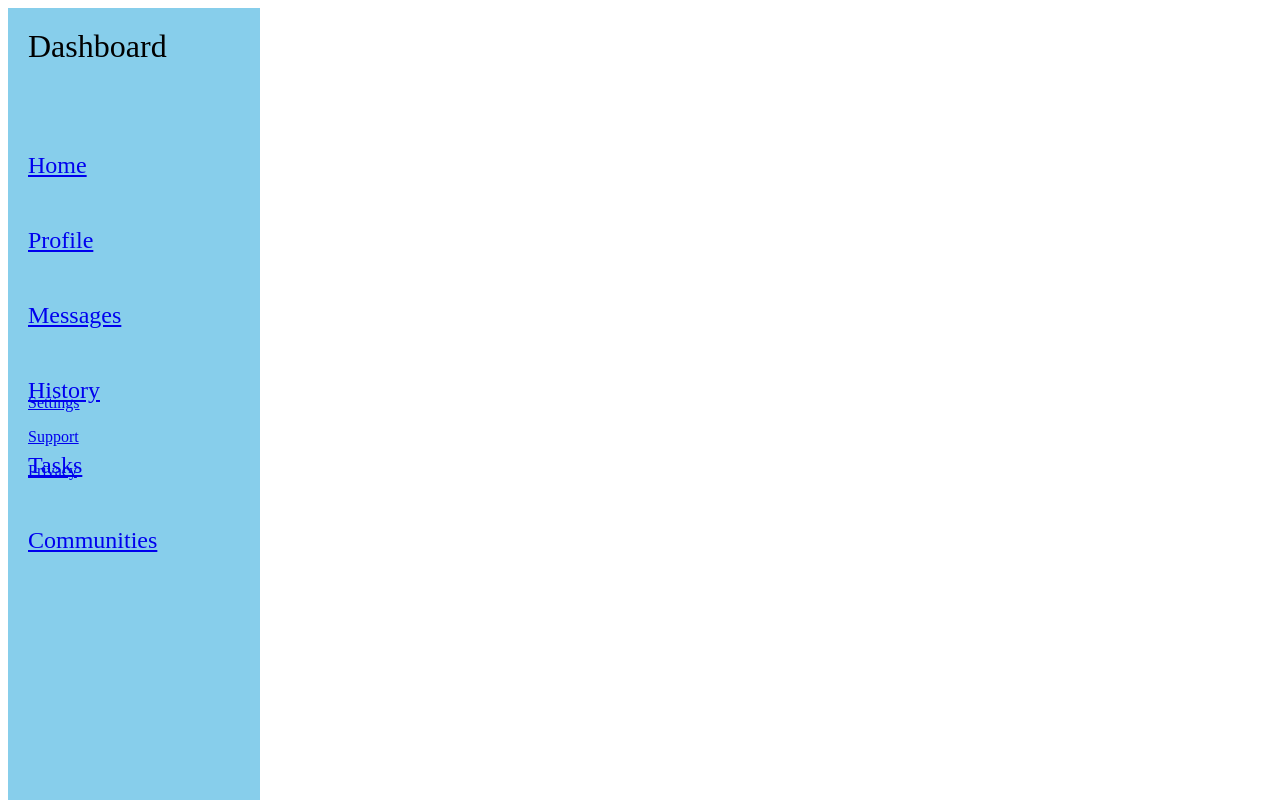
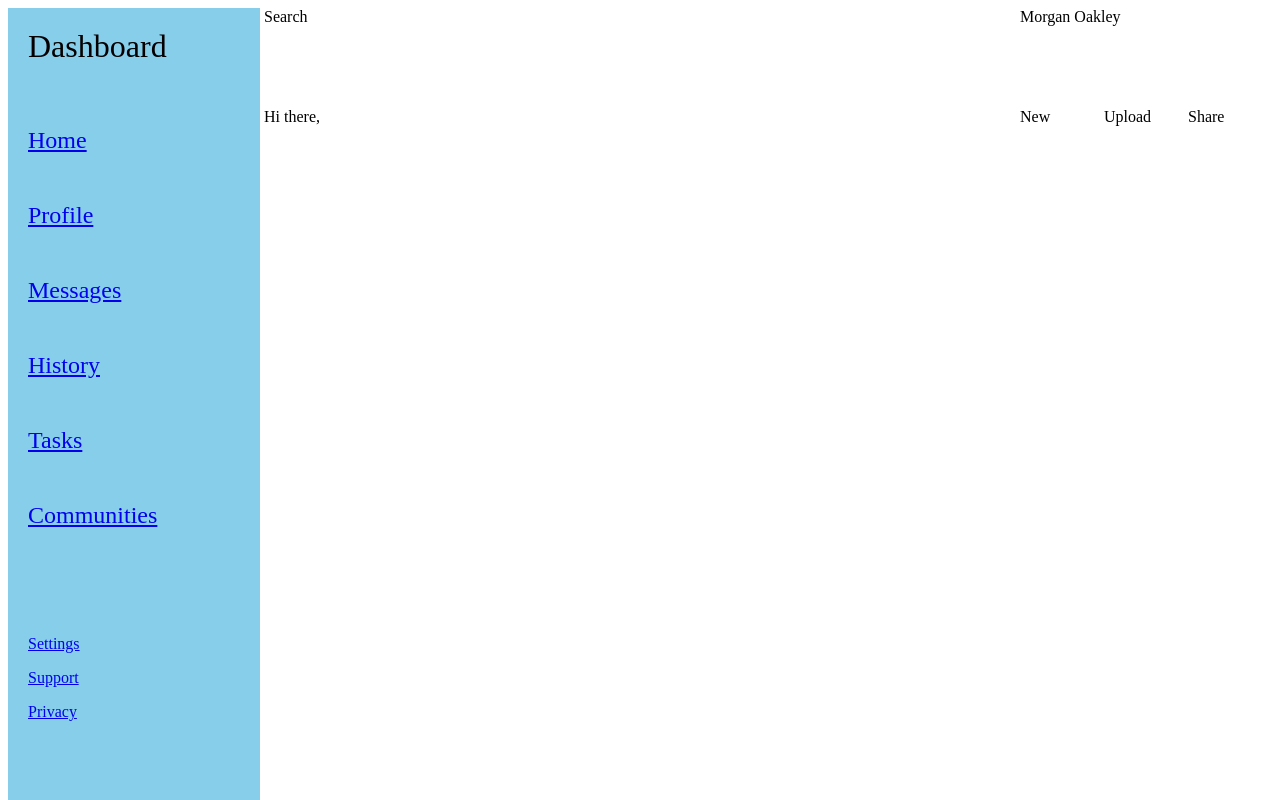
Before and after one commit to HereticJ/top-project-admin-dashboard, a plain HTML site: page index.html in a window 1280 px wide. Shown: the top 800 px of the page. Drawn offline with Linux system fonts and the light colour scheme.

Commit message:
Add some children, additional formatting.

```diff
--- a/index.html
+++ b/index.html
@@ -11,10 +11,23 @@
 
         <div class="header">
 
+            <div class="searchbar">Search</div>
+            <div class="bell"></div>
+            <div class="profile">Morgan Oakley</div>
+            <div class="greeting">Hi there,</div>
+
+            <div class="buttons">
+                <div class="new-button">New</div>
+                <div class="upload-button">Upload</div>
+                <div class="share-button">Share</div>
+            </div>
+
         </div>
 
         <div class="sidebar">
+
             <div class="logo">Dashboard</div>
+
             <div class="dash-nav">
                 <a href="home"><p>Home</p></a>
                 <a href="profile"><p>Profile</p></a>
@@ -23,16 +36,42 @@
                 <a href="tasks"><p>Tasks</p></a>
                 <a href="communities"><p>Communities</p></a>
             </div>
+
             <div class="dash-settings">
                 <a href="settings"><p>Settings</p></a>
                 <a href="support"><p>Support</p></a>
                 <a href="privacy"><p>Privacy</p></a>
+            </div>
 
-            </div>
         </div>
 
         <div class="main-content">
-
+            <div class="projects">
+                <div class="card">
+                    <p class="title"></p>
+                    <p class="content"></p>
+                </div>
+                <div class="card">
+                    <p class="title"></p>
+                    <p class="content"></p>
+                </div>
+                <div class="card">
+                    <p class="title"></p>
+                    <p class="content"></p>
+                </div>
+                <div class="card">
+                    <p class="title"></p>
+                    <p class="content"></p>
+                </div>
+                <div class="card">
+                    <p class="title"></p>
+                    <p class="content"></p>
+                </div>
+                <div class="card">
+                    <p class="title"></p>
+                    <p class="content"></p>
+                </div>
+            </div>
         </div>
 
     </div>
--- a/style.css
+++ b/style.css
@@ -1,16 +1,59 @@
 .container {
     display: grid;
-    grid-template-columns: 1fr 4fr;
-    grid-template-rows: 1000px;
+    grid-template-columns: [first] 1fr [second] 4fr;
+    grid-template-rows: [header] 1fr [content] 5fr;
     gap: 4px;
 }
 
 .header {
     display: grid;
-    grid-column-start: 2;
-    grid-column-end: 3;
-    grid-template-columns: 2fr 1fr;
-    grid-template-rows: 100px 100px;
+    grid-column: second / 3;
+    grid-row: header / 2;
+    grid-template-columns: 3fr 1fr;
+    grid-template-rows: 100px 150px;
+}
+
+.searchbar {
+    grid-column: 1 / 2;
+    grid-row: 1 / 2;
+}
+
+.bell {
+    grid-column: 2 / 3;
+    grid-row: 1 / 2;
+}
+
+.profile {
+    grid-column: 2 / 3;
+    grid-row: 1 / 2;
+}
+
+.greeting {
+    grid-column: 1 / 2;
+    grid-row: 2 / 3;
+}
+
+.buttons {
+    display: grid;
+    grid-template-columns: 1fr 1fr 1fr;
+    grid-template-rows: 1fr;
+    justify-content: space-evenly;
+    align-content: center;
+}
+
+.new-button {
+    grid-column: 1 / 2;
+
+}
+
+.upload-button {
+    grid-column: 2 / 3;
+
+}
+
+.share-button {
+    grid-column: 3 / 4;
+
 }
 
 .sidebar {
@@ -18,13 +61,16 @@
     padding: 20px;
     background-color: skyblue;
     grid-row: 1 / 1;
-    grid-template-rows: 100px 250px 200px;
+    grid-template-rows: 100px 400px 300px;
+    justify-items: start;
+    align-items: center;
 }
 
 .logo {
     display: grid;
     font-size: 2rem;
     grid-row: 1 / 2;
+    place-self: start;
 }
 
 .dash-nav {
@@ -37,5 +83,4 @@
     display: grid;
     background-color: lightgray;
     grid-template-columns: 3fr 1fr;
-    grid-template-rows: 1fr 2fr 2fr 2fr;
 }
```
